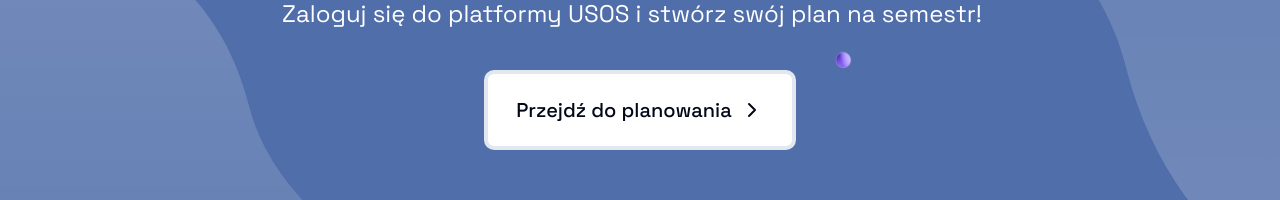
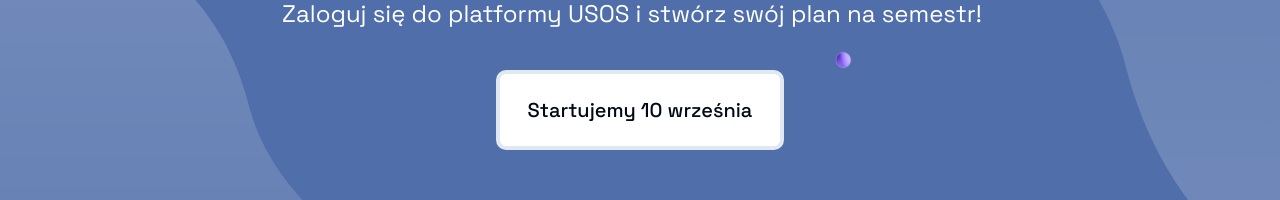
Before and after one commit to Solvro/web-planer, a Next.js app: page / in a window 1280 px wide. Shown: the part 470-670 px from the top of the page. Built offline with nearby package versions, Linux system fonts and the light colour scheme.

Commit message:
feat: inform about project deploy

```diff
--- a/src/pages/index.tsx
+++ b/src/pages/index.tsx
@@ -1,5 +1,5 @@
 import { motion } from "framer-motion";
-import { ChevronRightIcon } from "lucide-react";
+// import { ChevronRightIcon } from "lucide-react";
 import Image from "next/image";
 import Link from "next/link";
 import type React from "react";
@@ -172,7 +172,8 @@
       (typeof window !== "undefined" &&
         window.location.hostname === "planer.solvro.pl") ? (
         <Link
-          href="/plans"
+          // href="/plans"
+          href="#"
           data-umami-event="Landing - Go to planning"
           className={buttonVariants({
             size: "lg",
@@ -181,7 +182,8 @@
               "h-20 cursor-pointer self-center border-4 text-xl transition-all duration-300 hover:bg-white hover:shadow-[0_0_5px_rgb(200,200,255),0_0_10px_rgb(164,200,255)] md:mt-0 md:p-7",
           })}
         >
-          Przejdź do planowania <ChevronRightIcon className="ml-2" />
+          {/* Przejdź do planowania <ChevronRightIcon className="ml-2" /> */}
+          Startujemy 10 września
         </Link>
       ) : (
         <Button
```
